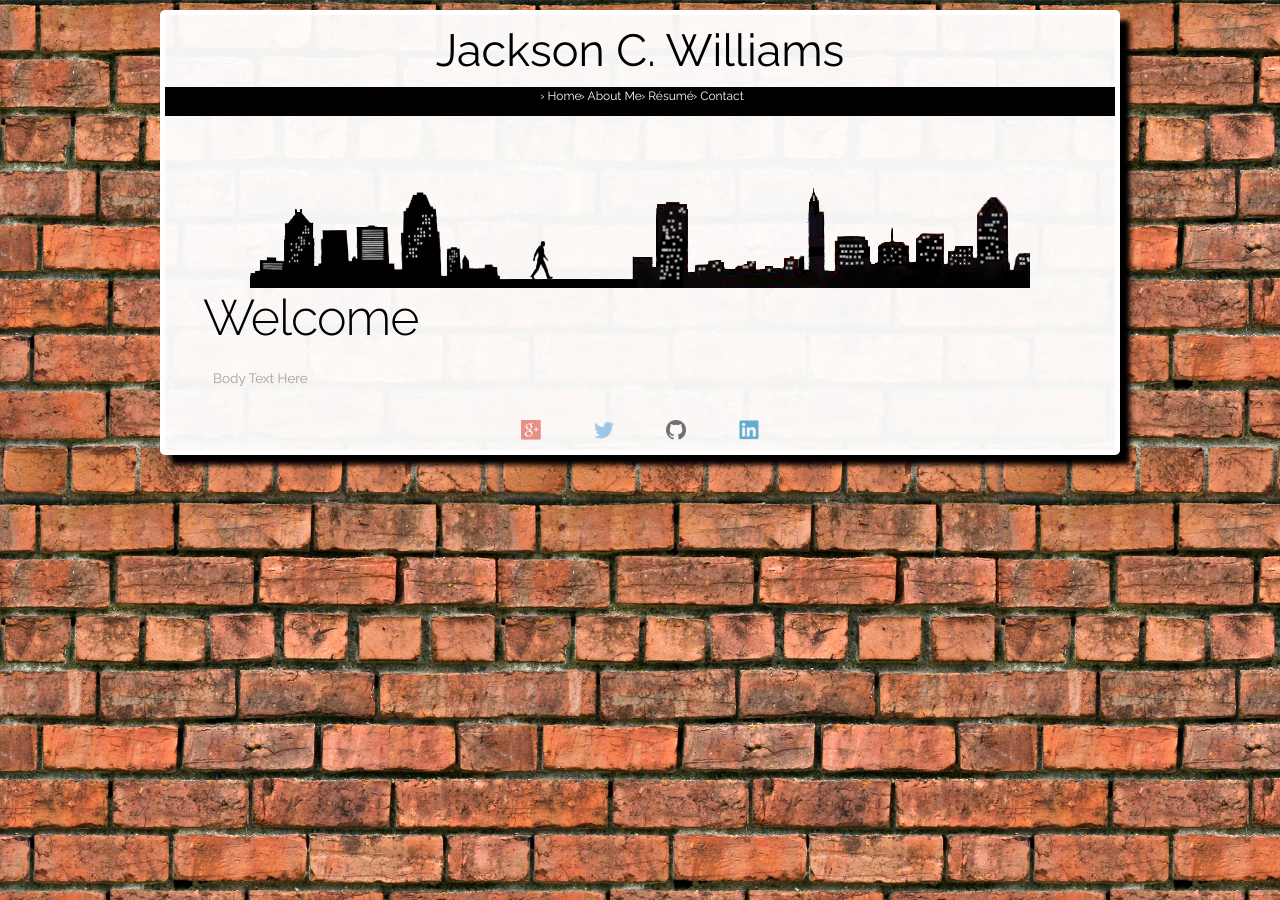
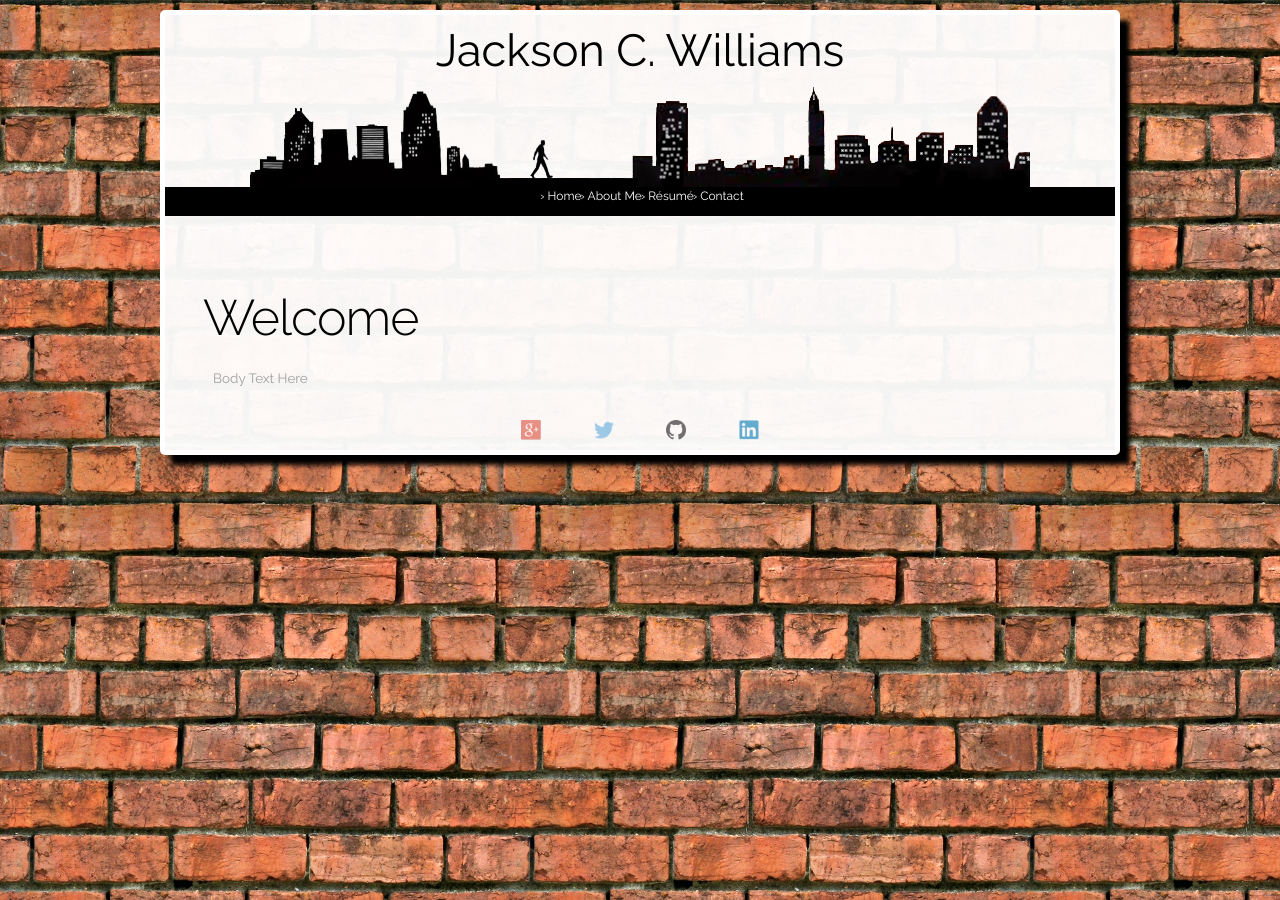
Before and after one commit to jacksoncwilliams/jackson-erin, a Jekyll site: the page built from fleektryout.html, in a window 1280 px wide. Built offline with Jekyll 4.4.1, drawn with Linux system fonts in a browser that asks for light colours.

Commit message:
Update fleek.html

```diff
--- a/_layouts/fleek.html
+++ b/_layouts/fleek.html
@@ -37,7 +37,9 @@
 <!--Header-->
   <div id="header" class="twelve columns">
    Jackson C. Williams
-
+        <div id="mainlogo">
+        	  <img src="/images/logogreywithmantransparent.png" max-width="780" height="100" align="center">
+        </div>
     <!--Navigation-->
       <div class="nav">
         <ul>
@@ -47,9 +49,6 @@
           <li><a href="/contact" title="Contact">&rsaquo; Contact</a></li>
         </ul>
         </a><br />
-        </div>
-        <div id="mainlogo">
-        	  <img src="/images/logogreywithmantransparent.png" max-width="780" height="100" align="center">
         </div>
       </div>
 
```
